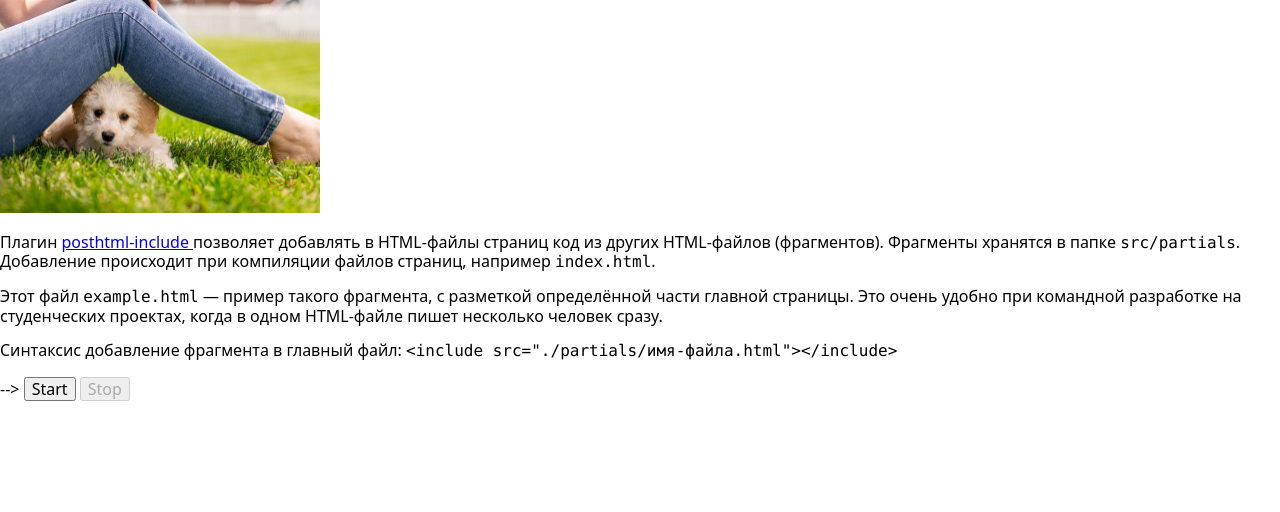
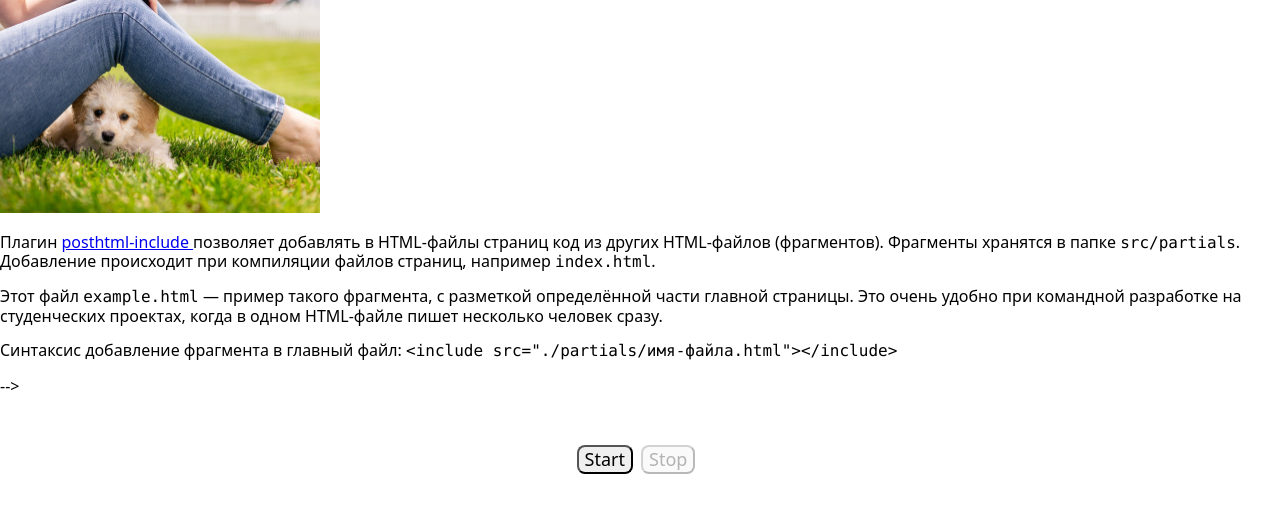
Before and after one commit to Maryna-Skrypnyk/goit-js-hw-11-color-switch, a website built with Parcel: page src/index.html in a window 1280 px wide. Built offline with nearby package versions, Linux system fonts and the light colour scheme.

Commit message:
Adds styles buttons

```diff
--- a/src/index.html
+++ b/src/index.html
@@ -14,10 +14,10 @@
   <body>
     <!-- Так добавляются фрагменты в главные HTML-файлы страниц. -->
     <!-- <include src="./partials/example.html"></include> -->
-
-    <button type="button" data-action="start">Start</button>
-    <button type="button" data-action="stop">Stop</button>
-
+    <div class="buttons">
+      <button type="button" data-action="start">Start</button>
+      <button type="button" data-action="stop">Stop</button>
+    </div>
     <!-- Скрипт идёт последним в разметке. В нём уже подключен главный SASS-файл. -->
     <script src="./index.js"></script>
   </body>
--- a/src/sass/main.scss
+++ b/src/sass/main.scss
@@ -5,3 +5,36 @@
 
 // Стили для файла с примером HTML-фрагмента
 @import './example';
+
+.buttons {
+  display: flex;
+  justify-content: center;
+  margin: 50px;
+}
+
+.buttons button {
+  margin-right: 8px;
+  display: inline-block;
+  font-size: 18px;
+  line-height: 1.3;
+  border-radius: 8px;
+  //   background-color: #fff;
+  //   color: #000;
+  cursor: pointer;
+  transition: box-shadow 250ms cubic-bezier(0.4, 0, 0.2, 1);
+
+  &:hover,
+  &:focus {
+    box-shadow: 0 0 10px 0 #000;
+  }
+}
+
+button[disabled] {
+  cursor: not-allowed;
+  //   color: #907e82;
+
+  &:hover,
+  &:focus {
+    box-shadow: none;
+  }
+}
```
